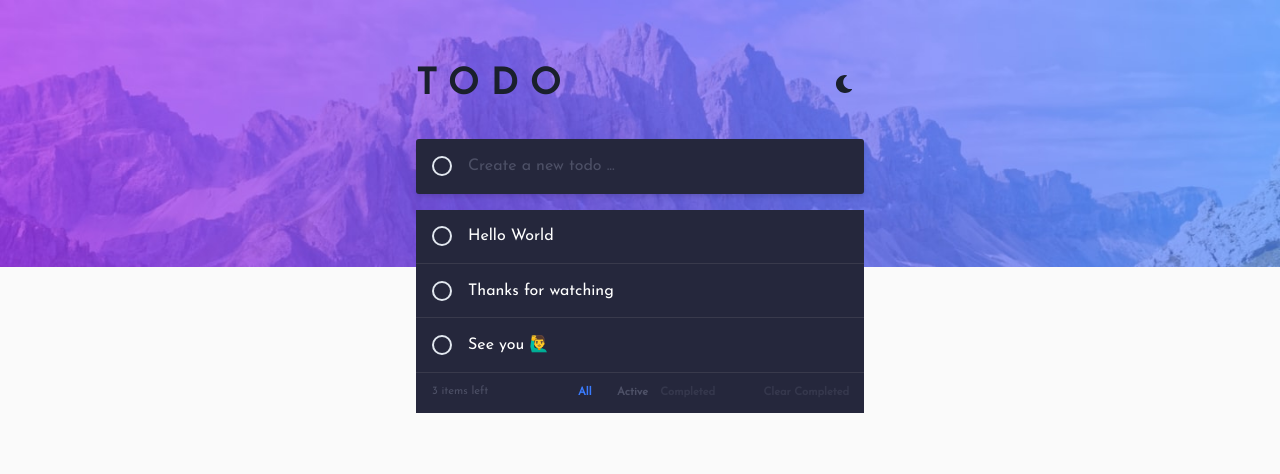
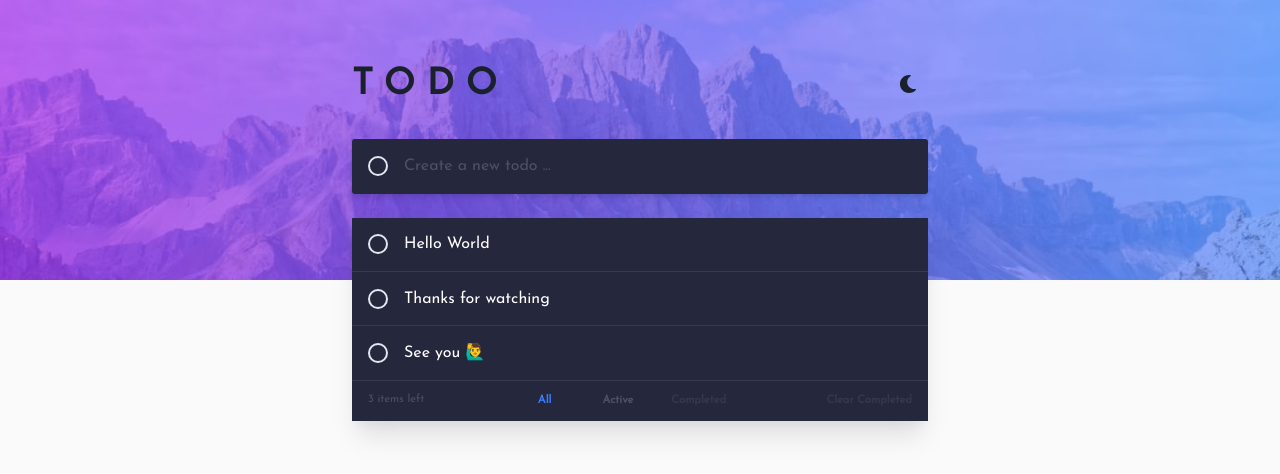
Before and after one commit to Maxime-Bott/Todo_App, a React (Create React App) app: page / in a window 1280 px wide. Shown: the top 474 px of the page. Built offline with nearby package versions, Linux system fonts and the light colour scheme.

Commit message:
WIP: add styles

```diff
--- a/src/App.tsx
+++ b/src/App.tsx
@@ -1,4 +1,5 @@
 import "@fontsource/josefin-sans";
+import "lib/scrollbar.css";
 
 import {ReactElement} from "react";
 import {ChakraProvider} from "@chakra-ui/react";
--- a/src/components/TodoList.tsx
+++ b/src/components/TodoList.tsx
@@ -16,12 +16,22 @@ const TodoList: FC<Omit<UseTodoReturnProps, "addTodo">> = ({
     statusOfTodo,
 }): ReactElement => {
     let $content: Nullable<ReactElement> = (
-        <Text>{"Your todo list is empty."}</Text>
+        <Box
+            minH={"3.4rem"}
+            d={"flex"}
+            alignItems={"center"}
+            justifyContent={"center"}
+            borderBottom={"1px solid"}
+            borderColor={"borderGreyish"}
+            color={"#fff"}
+        >
+            <Text>{"Your todo list is empty."}</Text>
+        </Box>
     );
 
     if (filteredTodoList.length > 0) {
         $content = (
-            <List d={"flex"} flexDir={"column"} bg={"desaturetBlue"}>
+            <List d={"flex"} flexDir={"column"}>
                 {filteredTodoList.map((todo: TodoObject, i: number) => {
                     return (
                         <Box
@@ -65,7 +75,7 @@ const TodoList: FC<Omit<UseTodoReturnProps, "addTodo">> = ({
     }
 
     return (
-        <Box mt={"1rem"}>
+        <Box my={"1.5rem"} bg={"desaturetBlue"} boxShadow={"xl"}>
             {$content}
             <TodoListFooter
                 clearCompletedTodo={clearCompletedTodo}
--- a/src/components/TodoListFooter.tsx
+++ b/src/components/TodoListFooter.tsx
@@ -39,8 +39,8 @@ const FooterTodoList: FC<
     const $filterButtons: ReactElement = (
         <Box
             d={"flex"}
-            w={"40%"}
-            px={"0.5rem"}
+            w={{base: "60%", sm: "40%"}}
+            px={{base: "0.2rem", sm: "0.5rem"}}
             justifyContent={"space-between"}
         >
             {filterButtonsProps.map((btn, i) => {
@@ -76,7 +76,11 @@ const FooterTodoList: FC<
             justifyContent={"space-between"}
             px={"1rem"}
         >
-            <Text color={"placeholderColor"} fontSize={"0.7rem"} w={"20%"}>
+            <Text
+                display={{base: "none", sm: "block"}}
+                color={"placeholderColor"}
+                fontSize={"0.7rem"}
+            >
                 {`${numberOfActivatedTodo} ${
                     !numberOfActivatedTodo ? "item" : "items"
                 } left`}
@@ -84,7 +88,6 @@ const FooterTodoList: FC<
 
             {$filterButtons}
             <Button
-                w={"20%"}
                 type={"button"}
                 disabled={!includesCompletedTodo ? true : false}
                 onClick={() => clearCompletedTodo()}
--- /dev/null
+++ b/src/lib/scrollbar.css
@@ -0,0 +1,17 @@
+body {
+    overflow-x: hidden;
+}
+
+::-webkit-scrollbar {
+    width: 8px;
+}
+
+::-webkit-scrollbar-track {
+    background: hsl(235, 24%, 19%);
+    padding: 1px;
+}
+
+::-webkit-scrollbar-thumb {
+    background: hsl(220, 98%, 61%);
+    border-radius: 4px;
+}
--- a/src/pages/index.tsx
+++ b/src/pages/index.tsx
@@ -25,15 +25,23 @@ const Homepage: FC = (): ReactElement => {
     const bgImage: string = useColorModeValue(lightHeroBanner, darkHeroBanner);
 
     return (
-        <Box
-            bgImage={bgImage}
-            bgSize={"contain"}
-            bgPosition={"top"}
-            backgroundRepeat={"no-repeat"}
-            w={"100vw"}
-            h={"100vh"}
-        >
-            <Box w={"35%"} margin={"auto"} d={"flex"} flexDir={"column"}>
+        <Box minH={"100vh"}>
+            <Box
+                w={"100%"}
+                h={"35vh"}
+                bgImage={bgImage}
+                bgSize={"cover"}
+                bgPosition={"top"}
+                backgroundRepeat={"no-repeat"}
+                position={"absolute"}
+                zIndex={"-1"}
+            />
+            <Box
+                w={{base: "90vw", md: "70vw", lg: "45vw"}}
+                margin={"auto"}
+                d={"flex"}
+                flexDir={"column"}
+            >
                 <Header />
                 <AddTodo addTodo={addTodo} />
                 <TodoList
```
